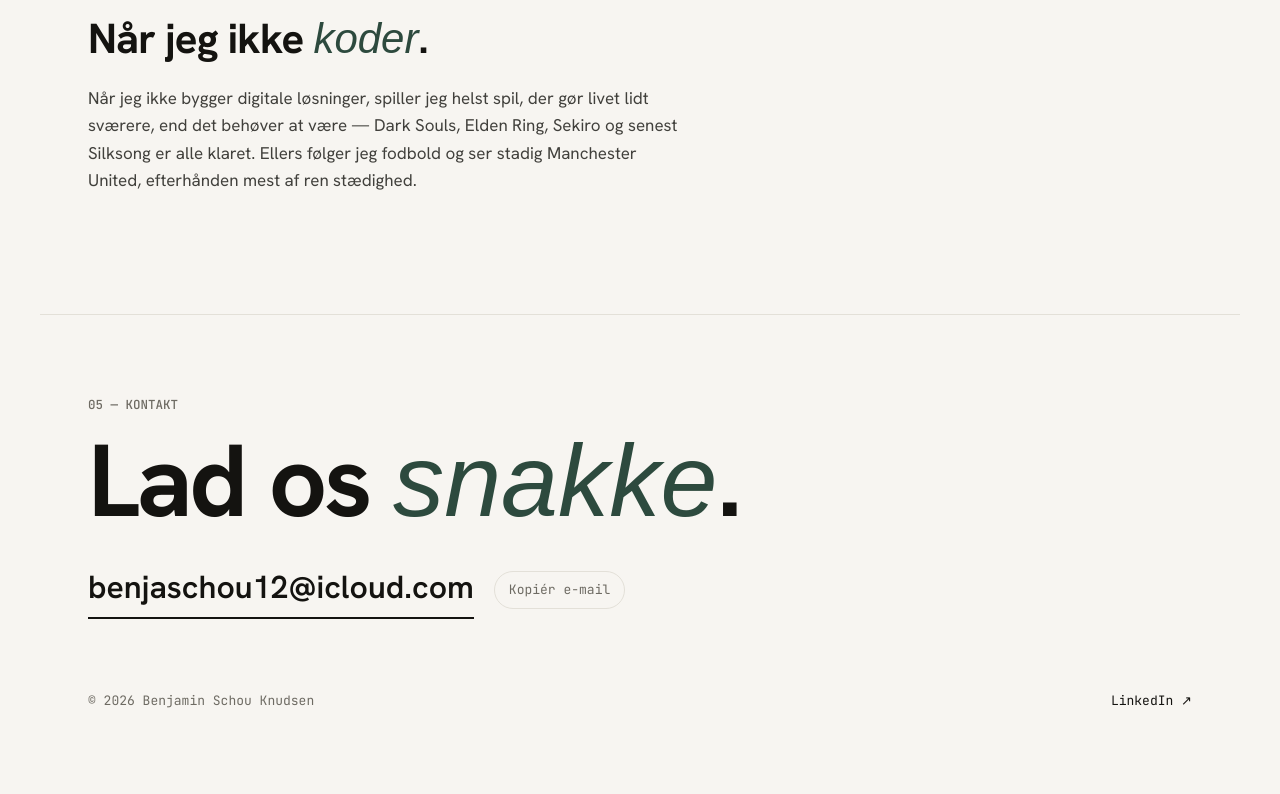
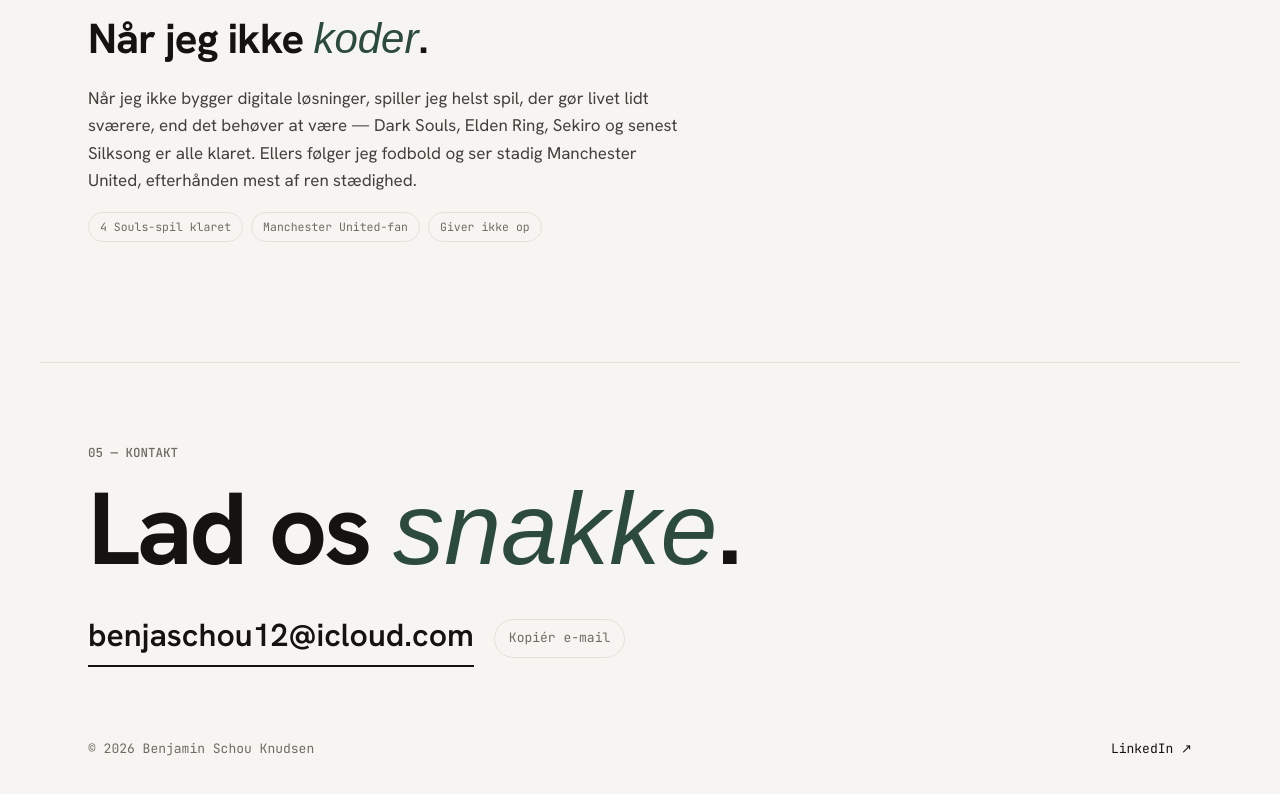
Before and after one commit to benneknudsen/Portfolio, a Next.js app: page / in a window 1280 px wide. Shown: the part 4229-5023 px from the top of the page. Before the commit the page ends 4988 px from the top, so only its background shows below. Built offline with nearby package versions, Linux system fonts and the light colour scheme; a web font is replaced by a local one.

Commit message:
feat(about): add compact badge row under about lead (#31)

```diff
--- a/src/app/globals.css
+++ b/src/app/globals.css
@@ -1110,6 +1110,27 @@ html, body {
   text-wrap: pretty;
   overflow-wrap: break-word;
 }
+/* Issue #31 — compact badge row under the lead. Mirrors the method-step pill
+   styling (tokens only); no background/color transitions (#2) and
+   white-space: nowrap (#4) on each badge. */
+.about-badges {
+  display: flex;
+  flex-wrap: wrap;
+  gap: 8px;
+  margin: 18px 0 0;
+  padding: 0;
+  list-style: none;
+}
+.about-badge {
+  display: inline-block;
+  white-space: nowrap;
+  padding: 5px 11px;
+  font-family: var(--mono);
+  font-size: 11.5px;
+  color: var(--dim);
+  border: 1px solid var(--line);
+  border-radius: var(--r-pill);
+}
 
 /* A12 — CursorPeek. The outer element is positioned every frame by rAF (no
    transition there — it would lag the follow); the inner card handles the
--- a/src/components/about.tsx
+++ b/src/components/about.tsx
@@ -23,6 +23,13 @@ export function About() {
         <span className="kicker">{a.kicker}</span>
         <TokenReveal as="h2" className="about-h2" tokens={aboutH2[lang]} />
         <p className="about-lead">{a.lead}</p>
+        <ul className="about-badges">
+          {a.badges.map((badge) => (
+            <li key={badge} className="about-badge">
+              {badge}
+            </li>
+          ))}
+        </ul>
       </Reveal>
     </section>
   );
--- a/src/lib/i18n.ts
+++ b/src/lib/i18n.ts
@@ -148,6 +148,7 @@ export const copy = {
     about: {
       kicker: "04 — Om mig",
       lead: "Når jeg ikke bygger digitale løsninger, spiller jeg helst spil, der gør livet lidt sværere, end det behøver at være — Dark Souls, Elden Ring, Sekiro og senest Silksong er alle klaret. Ellers følger jeg fodbold og ser stadig Manchester United, efterhånden mest af ren stædighed.",
+      badges: ["4 Souls-spil klaret", "Manchester United-fan", "Giver ikke op"],
     },
     footer: {
       kicker: "05 — Kontakt",
@@ -288,6 +289,7 @@ export const copy = {
     about: {
       kicker: "04 — About",
       lead: "When I'm not building digital solutions, I play games that make life harder than it needs to be — Dark Souls, Elden Ring, Sekiro and, most recently, Silksong are all done. Otherwise I follow football and still watch Manchester United, these days mostly out of stubbornness.",
+      badges: ["4 Souls games cleared", "Manchester United fan", "Never gives up"],
     },
     footer: {
       kicker: "05 — Contact",
```
